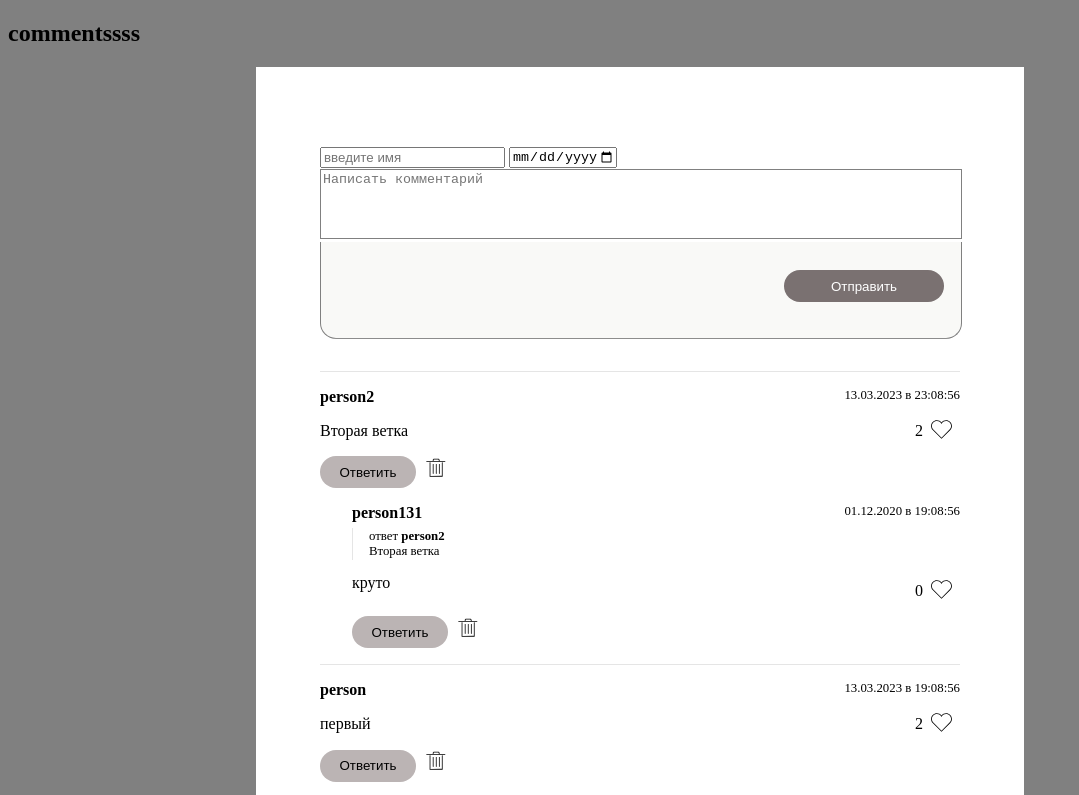
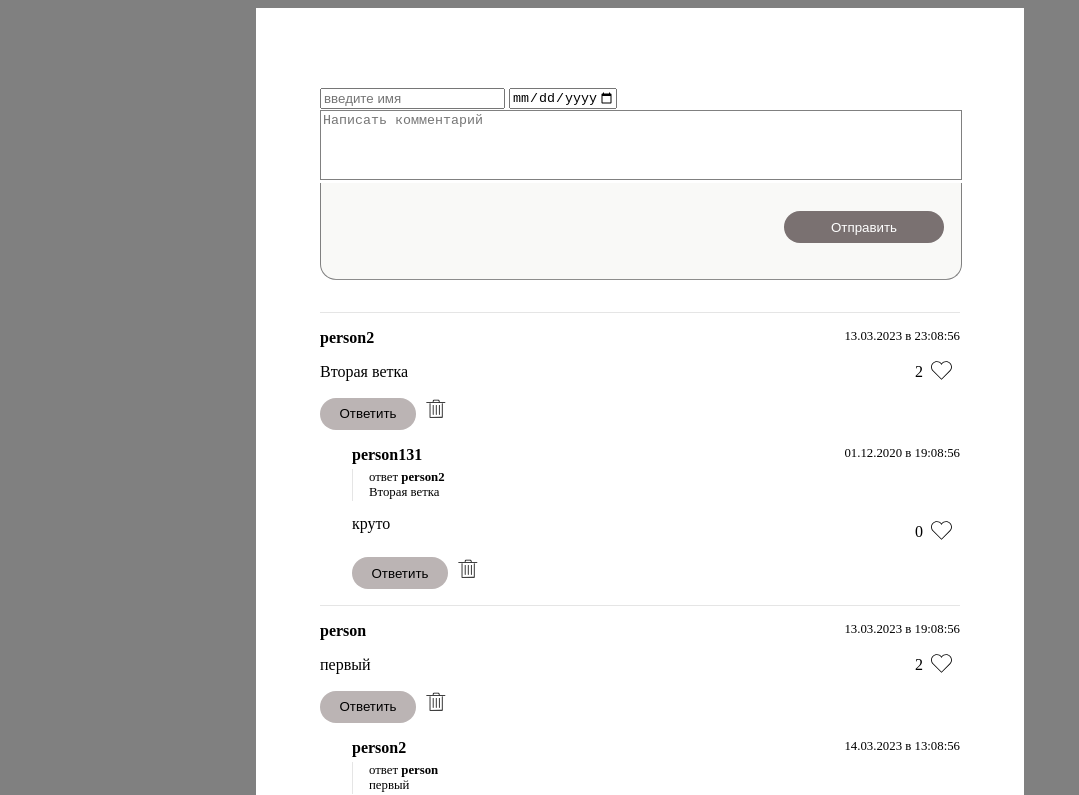
Before and after one commit to hamedor/commentList, a website: page src/index.html in a window 1280 px wide. Shown: the top 795 px of the page, without its empty margins (0-1079 px from the left). Drawn offline with Linux system fonts and the light colour scheme; files that its build step writes are made by us from their sources; files whose address does not match are found by name.

Commit message:
README upload

```diff
--- a/src/index.html
+++ b/src/index.html
@@ -9,7 +9,6 @@
     <script defer src="index.bundle.js"></script>
   </head>
   <body>
-    <h2>commentssss</h2>
     <section class="comments">
       <form class="form" autocomplete="off">
         <div class="fields">
--- a/src/sendComments.ts
+++ b/src/sendComments.ts
@@ -287,6 +287,7 @@ const sendComments = () => {
       let picker = datepicker[i] as HTMLInputElement;
 
       let currentDate = new Date().toISOString().split("T")[0];
+      console.log(currentDate)
 
       picker.max = currentDate;
 
@@ -299,6 +300,7 @@ const sendComments = () => {
 
       datepicker[i].addEventListener("change", (e) => {
         const target = (e.target as HTMLInputElement).value;
+
         if (target) {
           dateArray[i] = getDate(target, picker, dateValidationArray[i], true);
         }
```
Also changed, not shown: src/interfaces/Comment.ts (+0 -21 lines).
